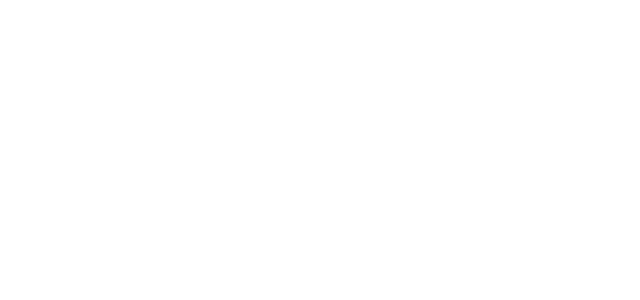
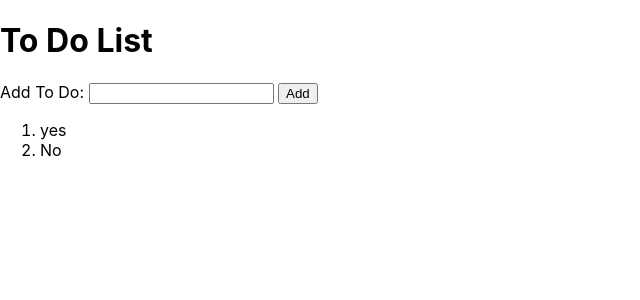
Before and after one commit to NibrasM/React-Exercises, a React (Create React App) app in the folder all-exercises/: page / in a window 1280 px wide. Shown: the top 300 px of the page, without its empty margins (0-640 px from the left). Built offline with nearby package versions, Linux system fonts and the light colour scheme.

Commit message:
not completed

```diff
--- a/all-exercises/src/App.js
+++ b/all-exercises/src/App.js
@@ -1,8 +1,13 @@
 import logo from "./logo.svg";
 import "./App.css";
+import ToDoList from "./Components/ToDoList";
 
 function App() {
-  return <div></div>;
+  return (
+    <div>
+      <ToDoList></ToDoList>
+    </div>
+  );
 }
 
 export default App;
--- /dev/null
+++ b/all-exercises/src/Components/ToDoList.jsx
@@ -0,0 +1,38 @@
+import { useEffect } from "react";
+import { useState, useRef } from "react";
+
+export default function ToDoList() {
+  const [task, setTask] = useState({});
+  const [listOfTasks, setListofTasks] = useState([]);
+  const inputRef = useRef(null);
+  const array = [];
+
+  useEffect(() => {
+    console.log("yes nibras ", task);
+    setListofTasks(...listOfTasks, task);
+    console.log("uuuuuu ", listOfTasks);
+  }, [task]);
+
+  const addHandler = (e) => {
+    e.preventDefault();
+    const newTask = { task: inputRef.current.value, complete: false };
+    setTask(newTask);
+    array.push(newTask);
+    console.log(array);
+    // setListofTasks(...listOfTasks, newTask);
+    // console.log(listOfTasks);
+  };
+  return (
+    <div>
+      <h1> To Do List</h1>
+      <form onSubmit={addHandler}>
+        <label> Add To Do: </label> <input ref={inputRef} type="text" />{" "}
+        <button type="submit">Add</button>
+        <ol>
+          <li>yes</li>
+          <li>No</li>
+        </ol>
+      </form>
+    </div>
+  );
+}
```
